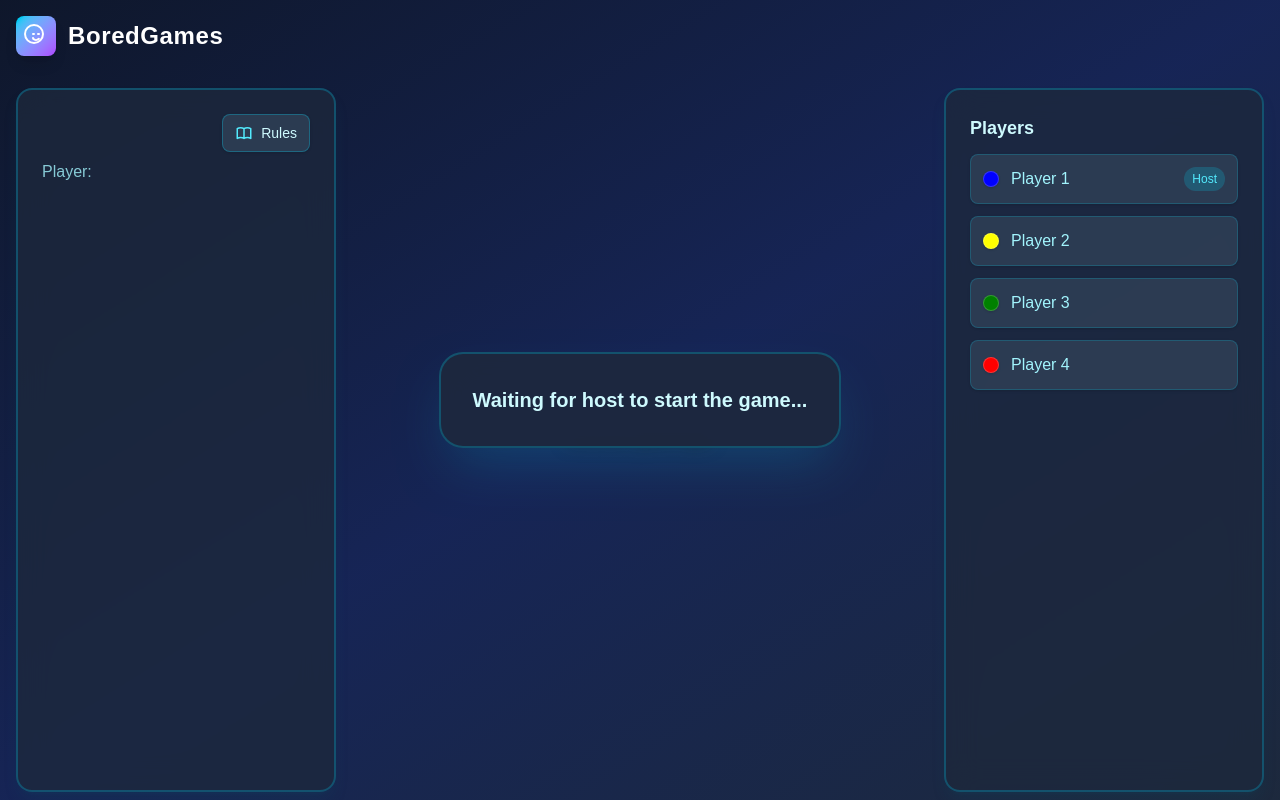
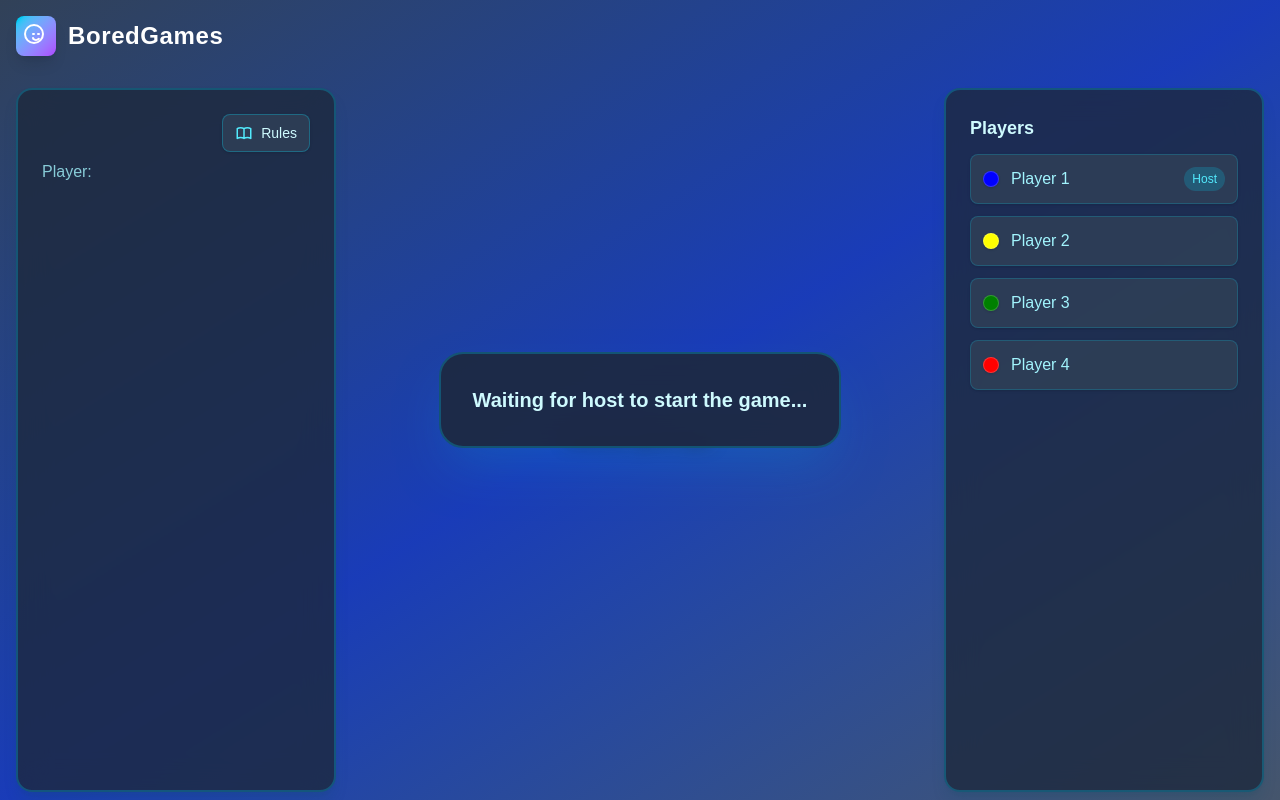
Before and after one commit to EndTurnPlz/BoredGames-FR, a Next.js app: page /boardGame in a window 1280 px wide. Built offline with nearby package versions, Linux system fonts and the light colour scheme.

Commit message:
lighter blue

```diff
--- a/src/app/boardGame/page.tsx
+++ b/src/app/boardGame/page.tsx
@@ -20,10 +20,10 @@ import {
 } from "@/utils/config";
 
 export type GameStats = {
-  movesMade: number[]
-  pawnsKilled: number[]
-  gameTimeElapsed: number
-}
+  movesMade: number[];
+  pawnsKilled: number[];
+  gameTimeElapsed: number;
+};
 
 export default function BoardGamePage() {
   const searchParams = useSearchParams();
@@ -46,9 +46,9 @@ export default function BoardGamePage() {
   const [playerId, setPlayerId] = useState("");
   const [copied, setCopied] = useState(false);
   const [shareLink, setShareLink] = useState("");
-  const [moveLog, setMoveLog] = useState<string[]>([])
-  const [gameStats, setGameStats] = useState<GameStats>()
-  const [winner, setWinner] = useState<string>("")
+  const [moveLog, setMoveLog] = useState<string[]>([]);
+  const [gameStats, setGameStats] = useState<GameStats>();
+  const [winner, setWinner] = useState<string>("");
 
   useEffect(() => {
     const playerId = localStorage.getItem("userId" + randomId) ?? "";
@@ -84,10 +84,13 @@ export default function BoardGamePage() {
     }
   };
 
-  const GameComponent = gameType === "Apologies" ? BoardCanvas : () => <p>Unknown game type: {gameType}</p>;
+  const GameComponent =
+    gameType === "Apologies"
+      ? BoardCanvas
+      : () => <p>Unknown game type: {gameType}</p>;
 
   return (
-    <div className="min-h-screen bg-gradient-to-br from-slate-900 via-blue-950 to-slate-800">
+    <div className="min-h-screen bg-gradient-to-br from-slate-700 via-blue-800 to-slate-600">
       <Header />
       <main className="flex h-screen pt-20 px-4 gap-4">
         <GameSidebarLeft
```
